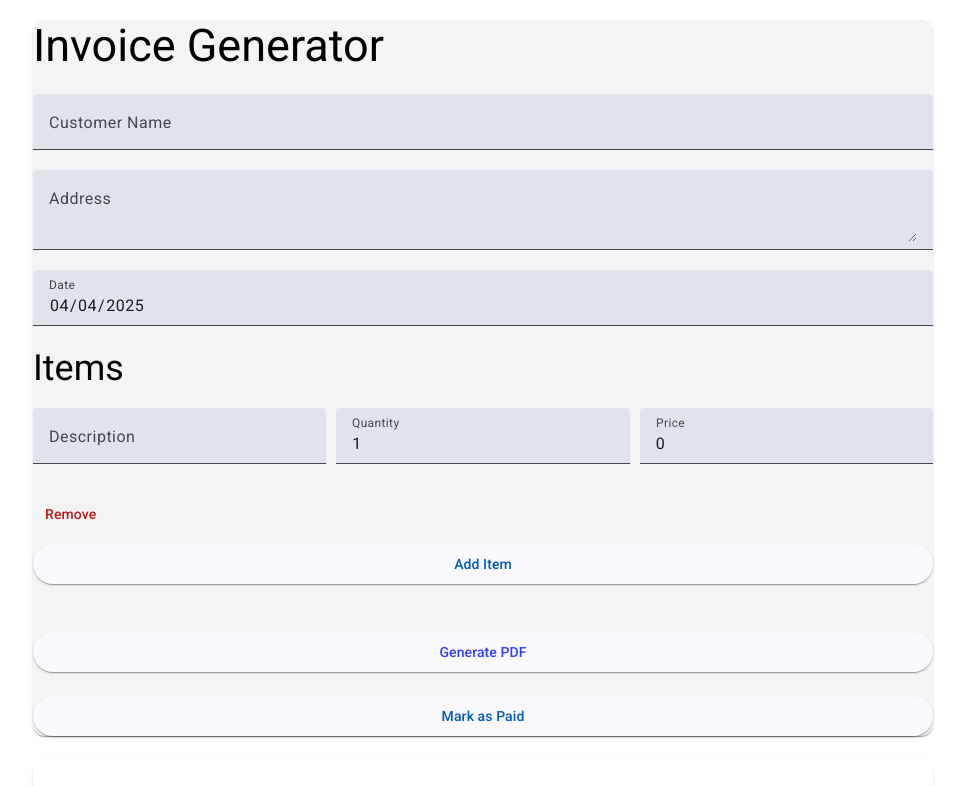
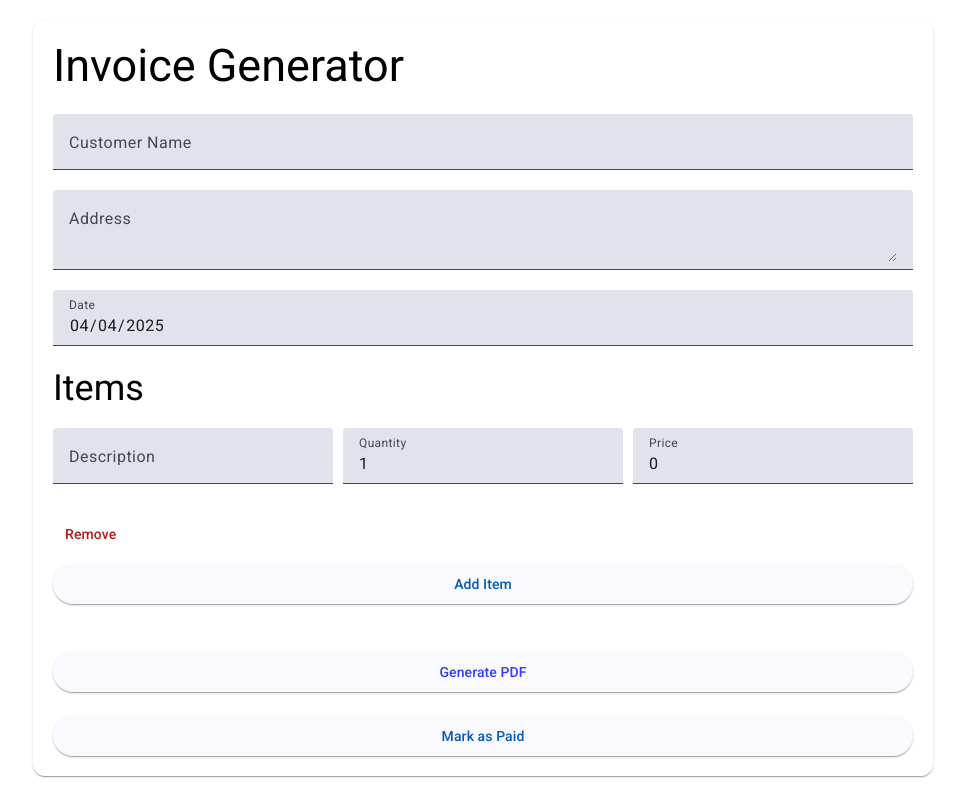
Before and after one commit to Bhagyadilhara/invoicee_app, an Angular app: page / in a window 1280 px wide. Shown: the top 786 px of the page, without its empty margins (157-1122 px from the left). Built offline with nearby package versions, Linux system fonts and the light colour scheme.

Commit message:
updated border styles

```diff
--- a/src/app/app.component.html
+++ b/src/app/app.component.html
@@ -1,5 +1,5 @@
 <div class="container">
-  <mat-card>
+  <mat-card style="position: relative; padding: 20px; background: white; max-width: 100%; overflow-x: auto;">
     <h2>Invoice Generator</h2>
 
     <mat-form-field appearance="fill" class="full-width">
```
